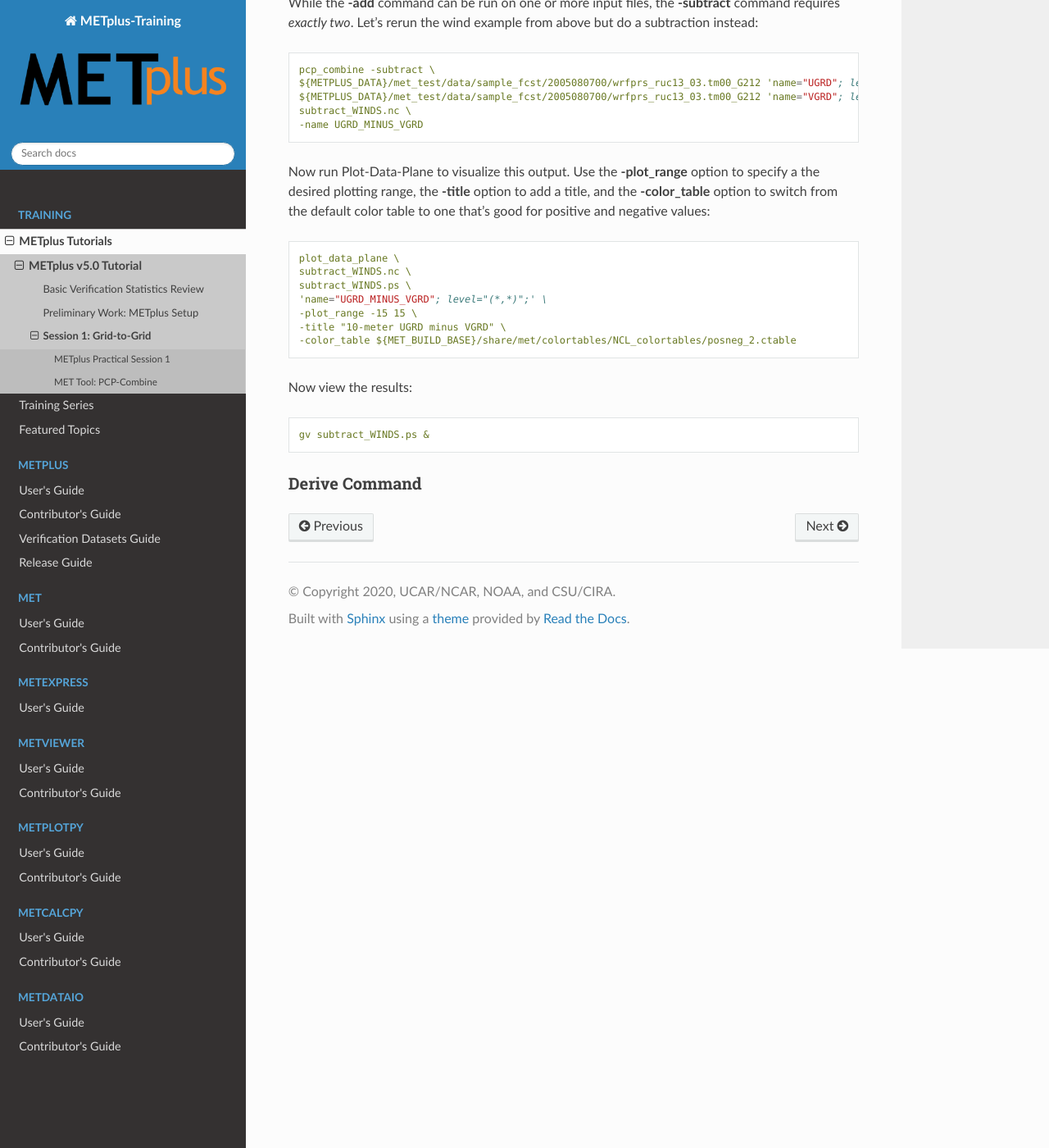
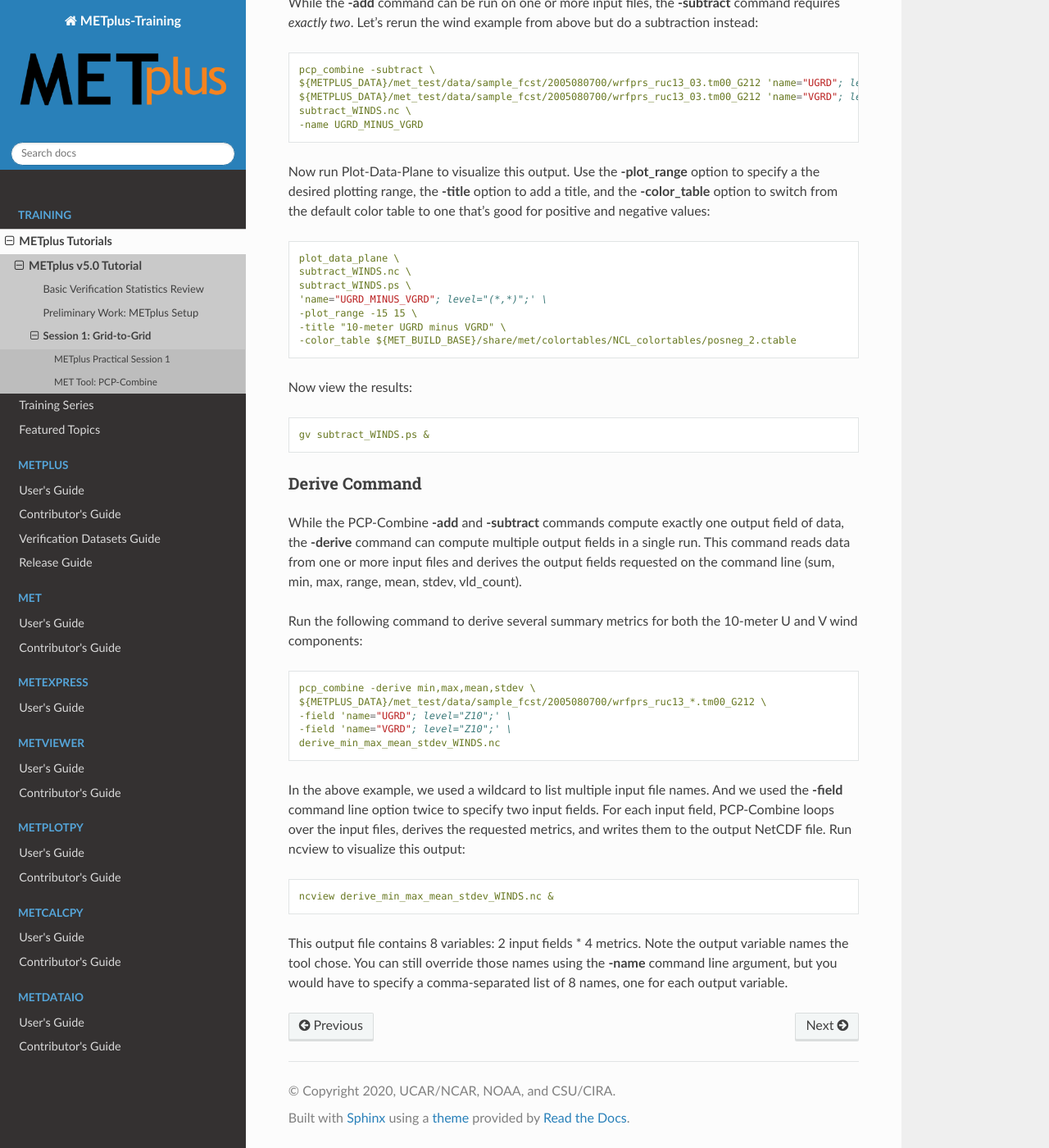
Before and after one commit to dtcenter/METplus-Training, a Sphinx documentation site: the page built from docs/Tutorial/v5.0/grid_to_grid.rst, in a window 1280 px wide and 1400 px high, scrolled down 7054 px. Shown: the whole window at 82% size. Built offline with Sphinx 7.4.7 and the Read the Docs theme 3.1.0, drawn with Linux system fonts in a browser that asks for light colours.

Commit message:
Derive Command last section of section1

```diff
--- a/docs/Tutorial/v5.0/grid_to_grid.rst
+++ b/docs/Tutorial/v5.0/grid_to_grid.rst
@@ -351,3 +351,32 @@
 
 Derive Command
 ^^^^^^^^^^^^^^
+
+While the PCP-Combine **-add** and **-subtract** commands compute exactly one
+output field of data, the **-derive** command can compute multiple output fields
+in a single run. This command reads data from one or more input files and derives
+the output fields requested on the command line (sum, min, max, range, mean, stdev, vld_count).
+
+Run the following command to derive several summary metrics for both the 10-meter U and V wind components:
+
+.. code-block:: ini
+
+  pcp_combine -derive min,max,mean,stdev \
+  ${METPLUS_DATA}/met_test/data/sample_fcst/2005080700/wrfprs_ruc13_*.tm00_G212 \
+  -field 'name="UGRD"; level="Z10";' \
+  -field 'name="VGRD"; level="Z10";' \
+  derive_min_max_mean_stdev_WINDS.nc
+
+In the above example, we used a wildcard to list multiple input file names.  And we used
+the **-field** command line option twice to specify two input fields.  For each input field,
+PCP-Combine loops over the input files, derives the requested metrics, and writes them to
+the output NetCDF file.  Run ncview to visualize this output:
+
+.. code-block:: ini
+
+  ncview derive_min_max_mean_stdev_WINDS.nc &
+
+This output file contains 8 variables: 2 input fields * 4 metrics.
+Note the output variable names the tool chose.
+You can still override those names using the **-name** command line argument,
+but you would have to specify a comma-separated list of 8 names, one for each output variable.
```
